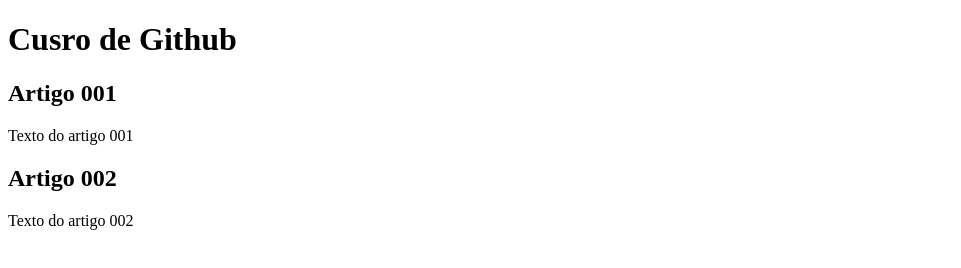
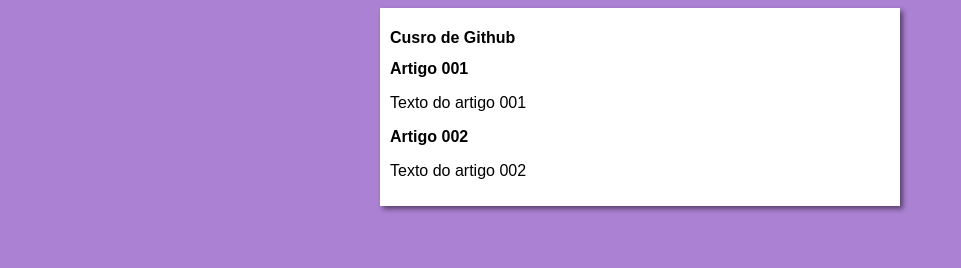
Before and after one commit to alexj88/projeto-site, a plain HTML site: page index.html in a window 1280 px wide. Shown: the whole page, without its empty margins (0-961 px from the left). Drawn offline with Linux system fonts and the light colour scheme.

Commit message:
iniciei o design

```diff
--- /dev/null
+++ b/estilos/style.css
@@ -0,0 +1,16 @@
+* {
+    font-family: Arial, Helvetica, sans-serif;
+    font-size: 16px;
+}
+
+body {
+    background-color: rgb(171, 129, 211);
+}
+
+main {
+    background-color: white;
+    width: 500px;
+    margin: auto;
+    padding: 10px;
+    box-shadow: 3px 3px 5px rgba(0, 0, 0, 0.493);
+}
--- a/index.html
+++ b/index.html
@@ -4,6 +4,7 @@
     <meta charset="UTF-8">
     <meta name="viewport" content="width=device-width, initial-scale=1.0">
     <title>Curso de Github</title>
+    <link rel="stylesheet" href="estilos/style.css">
 </head>
 <body>
     <main>
```
